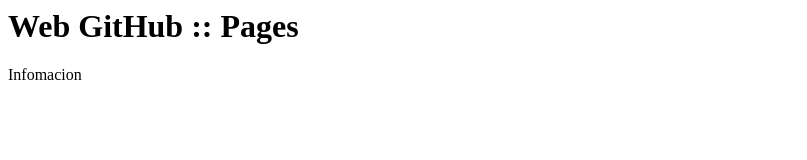
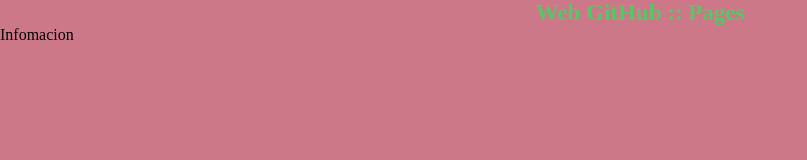
Before and after one commit to JanethGomez/testing, a plain HTML site: page index.html in a window 1280 px wide. Shown: the whole page, without its empty margins (0-807 px from the left). Drawn offline with Linux system fonts and the light colour scheme.

Commit message:
Update index.html

```diff
--- a/index.html
+++ b/index.html
@@ -1,5 +1,5 @@
 <html>
-  <link rel="stylesheet" type="text/css" href="gh-pages">
+  <link rel="stylesheet" type="text/css" href="main.css">
   <head>
     <title>Web GitHub</title>
   </head>
```
